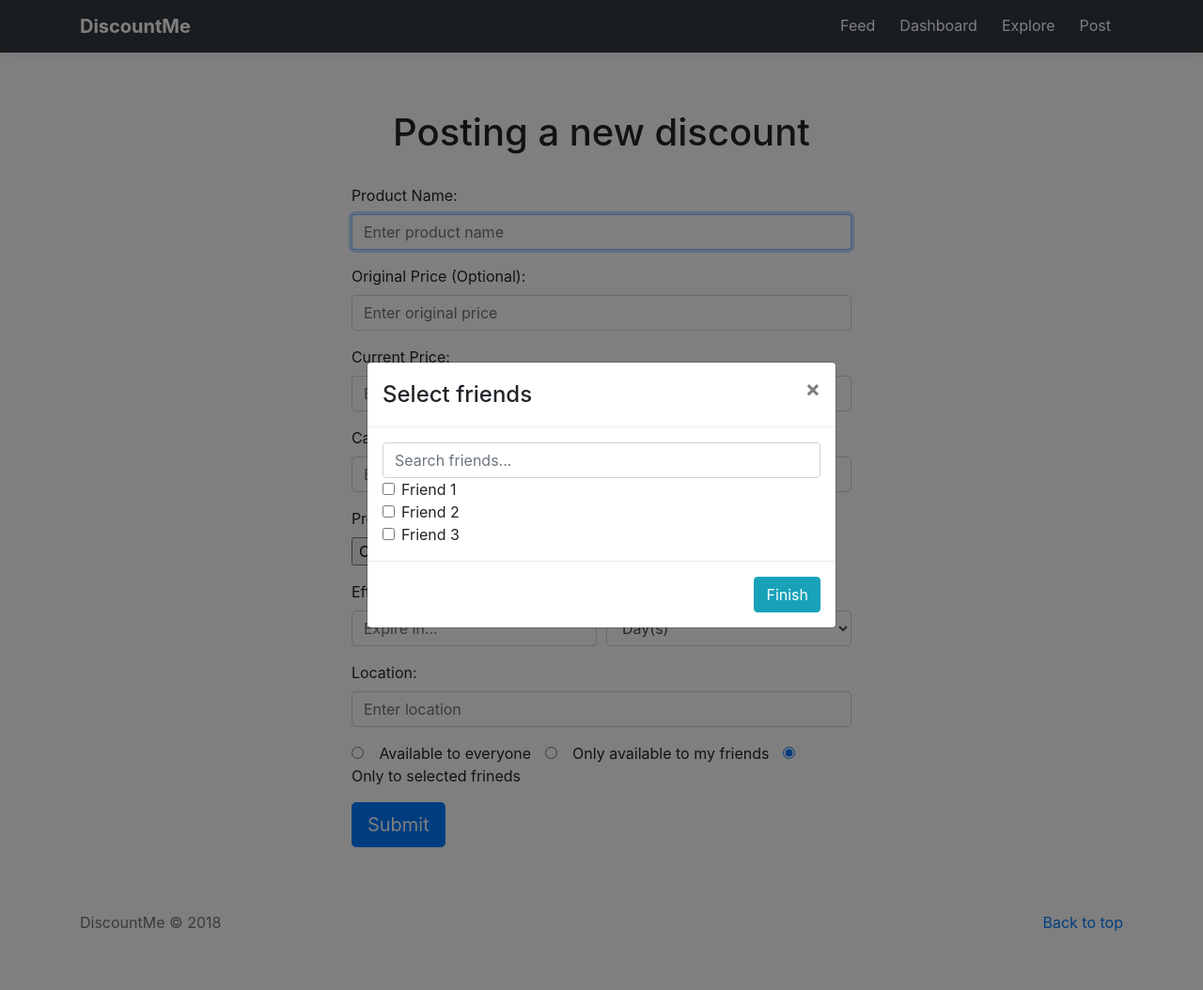
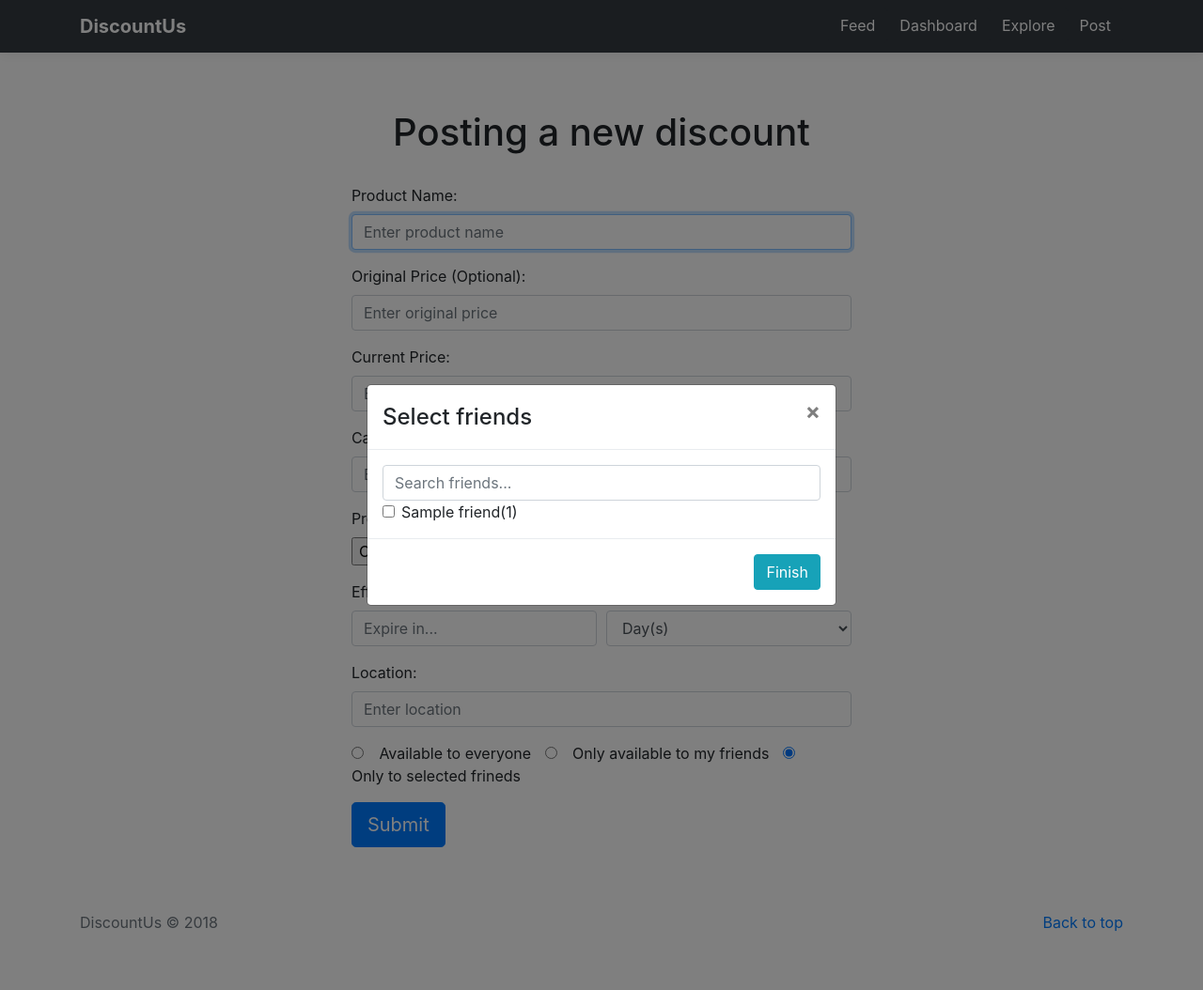
Before and after one commit to Deepanjan66/discountme, a Flask app: template templates/post.html in a window 1280 px wide, after a click on "false". Shown: the whole page at 94% size. Run offline with Flask 2, Linux system fonts and the light colour scheme; the template is opened without the code that fills it: most values are stand-ins (such as "Sample title", 1, 10 or a date in 2020); parts of the project's set-up code (start-up, migrations or seed data) failed here and were passed over; some libraries are stand-ins or nearby versions.

Commit message:
added post for selected friends only

```diff
--- a/DAO.py
+++ b/DAO.py
@@ -7,7 +7,8 @@ from config import *
 TABLE_STRUCTURE = {
         USERS : ['id', 'name', 'location', 'password','email'],
         POSTS : ['id', 'name', 'original_price', 'current_price', 'location', 'category', 'unit', 'expiration', 'sharing'],
-        USER_POST : ['uid', 'post_id']
+        USER_POST : ['uid', 'post_id'],
+        FRIENDS : ['name', 'id']
 }
 
 
--- a/data/friends.csv
+++ b/data/friends.csv
@@ -1,4 +1,4 @@
-Name,id
+name,id
 Julian Manalala,2003343
 Amelia Lee,234324
 Dylan Shepherd,q33424
--- a/templates/footer.html
+++ b/templates/footer.html
@@ -3,6 +3,6 @@
     <p class="float-right">
       <a href="#">Back to top</a>
     </p>
-    <p>DiscountMe © 2018</p>
+    <p>DiscountUs © 2018</p>
   </div>
 </footer>
--- a/templates/includes.html
+++ b/templates/includes.html
@@ -2,4 +2,4 @@
  <meta name="viewport" content="width=device-width, initial-scale=1, shrink-to-fit=no">
  <link rel="stylesheet" href="/static/bootstrap.min.css" type="text/css" media="all" />
  <link rel="stylesheet" href="/static/album.css" type="text/css" media="all" />
- <link rel="stylesheet" href="https://use.fontawesome.com/releases/v5.0.13/css/all.css" integrity="sha384-DNOHZ68U8hZfKXOrtjWvjxusGo9WQnrNx2sqG0tfsghAvtVlRW3tvkXWZh58N9jp" crossorigin="anonymous">
+<!--  <link rel="stylesheet" href="https://use.fontawesome.com/releases/v5.0.13/css/all.css" integrity="sha384&#45;DNOHZ68U8hZfKXOrtjWvjxusGo9WQnrNx2sqG0tfsghAvtVlRW3tvkXWZh58N9jp" crossorigin="anonymous"> -->
--- a/templates/navbar.html
+++ b/templates/navbar.html
@@ -2,7 +2,7 @@
   <div class="navbar navbar-dark bg-dark box-shadow">
     <div class="container" style="display: block">
       <a href="/" class="navbar-brand">
-        <strong>DiscountMe</strong>
+        <strong>DiscountUs</strong>
       </a>
       <button type="button" class="btn btn-dark float-right" onclick="location.href='{{url_for('post')}}'">
          Post
--- a/templates/post.html
+++ b/templates/post.html
@@ -14,24 +14,16 @@
       <!-- Modal body -->
       <div class="modal-body">
 
-        <input type="text" id="serach_friend" class="form-control" placeholder="Search friends..." required autofocus>
-        <div class="form-check">
-          <input class="form-check-input" type="checkbox" value="" id="defaultCheck1">
-          <label class="form-check-label" for="defaultCheck1">
-            Friend 1
-          </label>
-        </div>
-        <div class="form-check">
-          <input class="form-check-input" type="checkbox" value="" id="defaultCheck1">
-          <label class="form-check-label" for="defaultCheck1">
-            Friend 2
-          </label>
-        </div>
-        <div class="form-check">
-          <input class="form-check-input" type="checkbox" value="" id="defaultCheck1">
-          <label class="form-check-label" for="defaultCheck1">
-            Friend 3
-          </label>
+        <input type="text" id="search_friend" class="form-control" placeholder="Search friends..." required autofocus>
+        <div class="friends-wrap">
+            {% for friend in friends %}
+            <div class="form-check">
+              <input class="form-check-input" type="checkbox" value="" id="defaultCheck1">
+              <label class="form-check-label" for="defaultCheck1">
+                <span class="name">{{friend['name']}}</span>({{friend['id']}})
+              </label>
+            </div>
+            {% endfor %}
         </div>
 
       </div>
@@ -125,4 +117,18 @@
 {% block scripts %}
 <script src="/static/jquery-slim.min.js"></script>
 <script src="/static/bootstrap.min.js"></script>
+<script charset="utf-8">
+    function filterFriends(e){
+        name = e.target.value;
+        const FRIENDS = $('.friends-wrap > .form-check');
+        for(let i = 0; i < FRIENDS.length; i++){
+            if(FRIENDS[i].getElementsByClassName('name')[0].innerHTML.toLowerCase().includes(name))
+                FRIENDS[i].style.display = 'block';
+             else
+                FRIENDS[i].style.display = 'none';
+        }
+    }
+    {# filterFriends('Jul'); #}
+    document.getElementById('search_friend').addEventListener('input', filterFriends);
+</script>
 {% endblock %}
```
Also changed, not shown: routes.py (+7 -4 lines).
